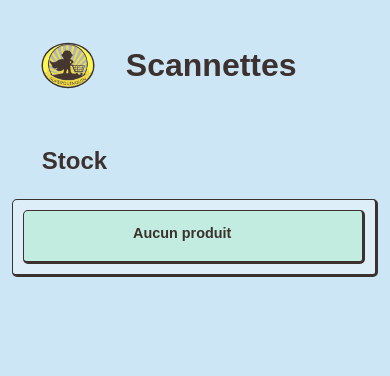
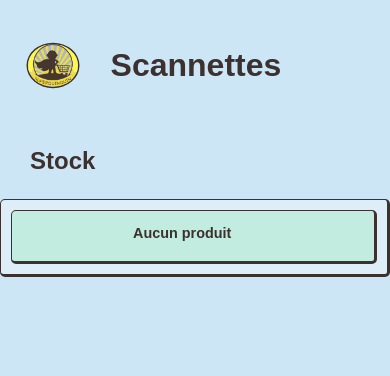
Before and after one commit to superquinquin/Scannettes, a Python web app: template scannettes/templates/stock.html in a window 390 px wide. Shown: the top 376 px of the page. Run offline with Jinja, Linux system fonts and the light colour scheme; the template is opened without the code that fills it, so the values that code supplies are empty.

Commit message:
style(css.stock): optimize responsivness

```diff
--- a/scannettes/static/css/stock/stock.css
+++ b/scannettes/static/css/stock/stock.css
@@ -28,6 +28,19 @@
 /* GREEN #9EE493 -> #6CD65C */
 /* theal #1AC7C4 -> #107E7D */
 /* verification #F9B5AC -> #F47766 */
+
+html {
+    font-family: 'Raleway', sans-serif;
+    overflow-x: hidden;
+    background-color: var(--primary);
+}
+
+main {
+    margin: 100px auto;
+    margin-top: 20px;
+    width: var(--main-w);
+}
+
 
 @media (hover: none) and (pointer: coarse) and (orientation: portrait) {
     :root {
@@ -66,22 +79,19 @@
 
 @media ( width <= 1100px) {
     :root {
-        --head-w: 98%;
-        --main-w: 98%;
+        --head-w: 100%;
+        --main-w: 100%;
+    }
+
+    body {
+        margin: 0.1px;
+    }
+
+    main {
+        width: var(--main-w);
     }
 }
 
-html {
-    font-family: 'Raleway', sans-serif;
-    overflow-x: hidden;
-    background-color: var(--primary);
-}
-
-main {
-    margin: 100px auto;
-    margin-top: 20px;
-    width: var(--main-w);
-}
 
 
 /* LASER INPUT */
@@ -178,6 +188,14 @@ section {
     background-color: var(--producthover-normal);
 }
 
+@media (hover: none) and (pointer: coarse){
+    .product {
+        min-width: 330px;
+        margin: 10px 2px;
+    }
+}
+
+
 /* RATOTING WAITER */
 
 #laser-loader {
```
